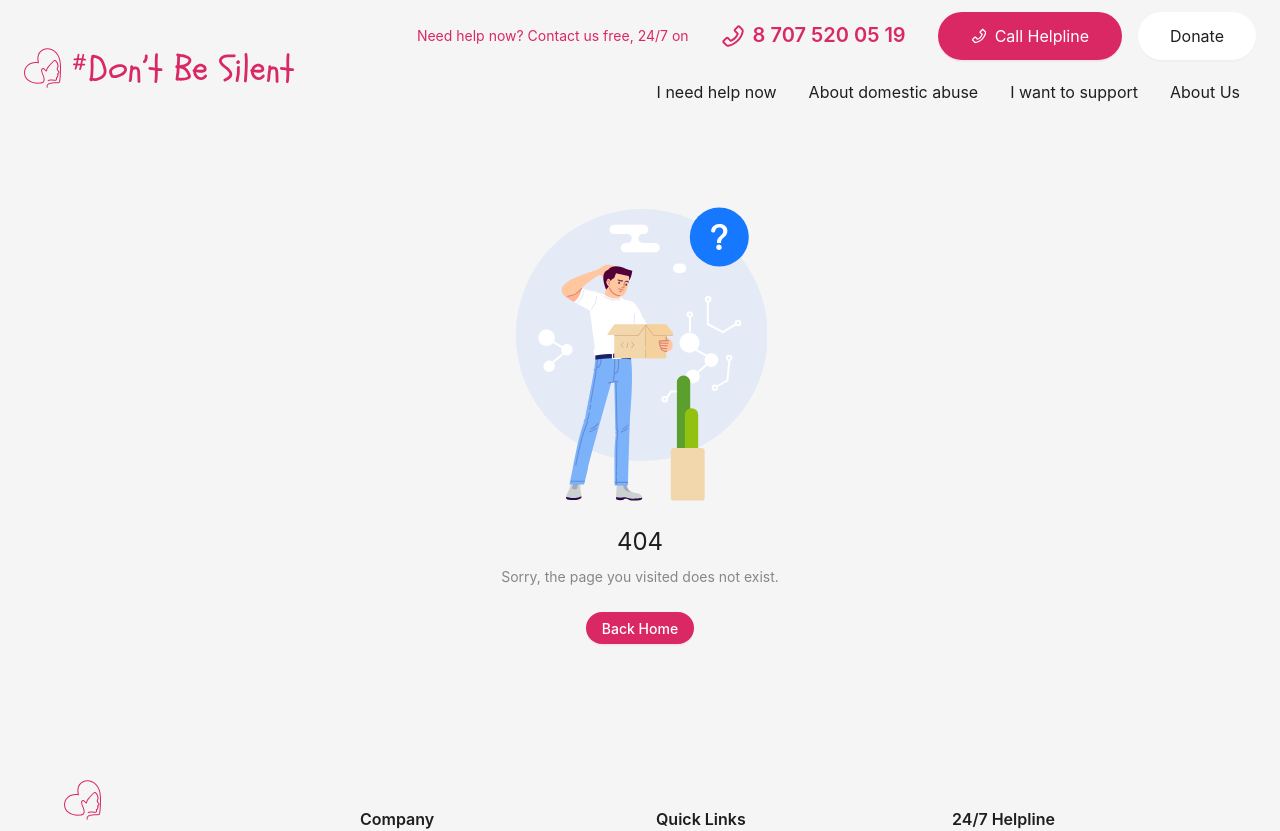
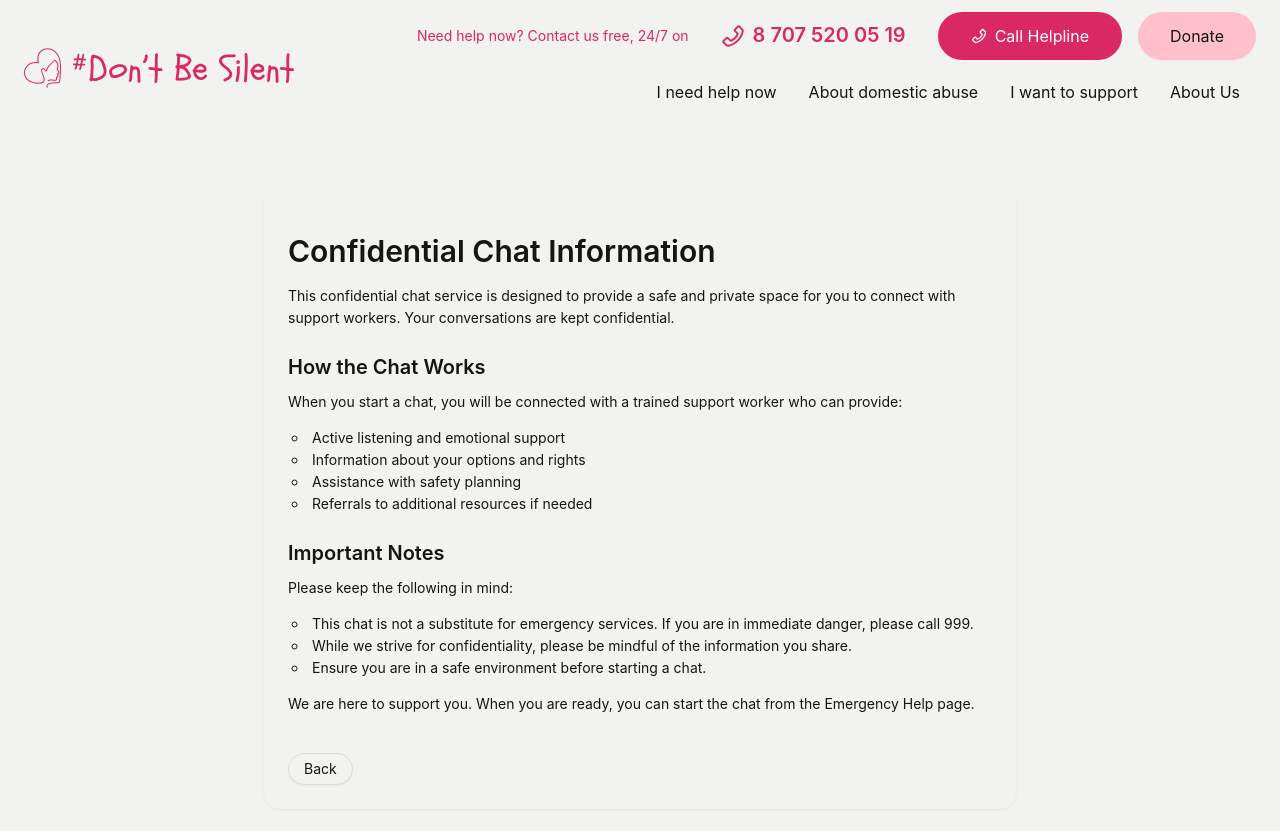
Before and after one commit to pazun/dont_be_silent, a React (Vite) app: page /confidential-chat in a window 1280 px wide. Shown: the top 831 px of the page. Built offline with nearby package versions, Linux system fonts and the light colour scheme; no server answers; sample sign-in values are in the browser's storage.

Commit message:
All buttons work

```diff
--- a/src/App.jsx
+++ b/src/App.jsx
@@ -16,6 +16,7 @@ import SignUp from './pages/SignUp';
 import User from './pages/User';
 import Admin from './pages/Admin';
 import DonationHistory from './pages/DonationHistory';
+import ConfidentialChat from './pages/ConfidentialChat'; // Import ConfidentialChat
 import { customTheme, lightTheme, darkTheme } from './theme/theme';
 import ErrorPage from './pages/ErrorPage';
 import Notifications from './components/Notifications';
@@ -149,6 +150,10 @@ const router = createBrowserRouter([
       {
         path: "/admin",
         element: <ProtectedRoute><Admin /></ProtectedRoute>,
+      },
+      { // Add the new route for ConfidentialChat
+        path: "/confidential-chat",
+        element: <ProtectedRoute><ConfidentialChat /></ProtectedRoute>,
       }
     ],
   },
--- a/src/i18n/translations/en.js
+++ b/src/i18n/translations/en.js
@@ -42,7 +42,7 @@ export default {
     safety: {
       title: "Quick Exit",
       tips: "Safety Tips",
-      point1: "Press ESC key twice to quickly leave this site",
+      point1: "Press Alt+F4/Cmd+q key to quickly leave this site",
       point2: "Clear your browser history after visiting",
       point3: "Use private/incognito browsing",
       point4: "Save emergency numbers under different names",
@@ -349,5 +349,22 @@ export default {
     essentialsDescription: '₸10,000 a month could buy essentials for children arriving in our refuges, including blankets, pyjamas, and toiletries, to replace what they had to leave behind.',
     useCounterButton: 'Use Counter Value',
     currentCounterLabel: 'Current donation counter'
+  },
+  confidentialChat: {
+    title: "Confidential Chat Information",
+    intro: "This confidential chat service is designed to provide a safe and private space for you to connect with support workers. Your conversations are kept confidential.",
+    howItWorksTitle: "How the Chat Works",
+    howItWorksDescription: "When you start a chat, you will be connected with a trained support worker who can provide:",
+    point1: "Active listening and emotional support",
+    point2: "Information about your options and rights",
+    point3: "Assistance with safety planning",
+    point4: "Referrals to additional resources if needed",
+    importantNotesTitle: "Important Notes",
+    importantNotesDescription: "Please keep the following in mind:",
+    note1: "This chat is not a substitute for emergency services. If you are in immediate danger, please call 999.",
+    note2: "While we strive for confidentiality, please be mindful of the information you share.",
+    note3: "Ensure you are in a safe environment before starting a chat.",
+    closing: "We are here to support you. When you are ready, you can start the chat from the Emergency Help page.",
+    backButton: "Back" // Add translation key
   }
 };
--- a/src/i18n/translations/kz.js
+++ b/src/i18n/translations/kz.js
@@ -42,7 +42,7 @@ export default {
     safety: {
       title: "Tez shyǵý",
       tips: "Qaýipsizdik keńesteri",
-      point1: "Saıttan tez shyǵý úshin ESC pernesin eki ret basyńyz",
+      point1: "Saıttan tez shyǵý Alt+F4/Cmd+q pernesin eki ret basyńyz",
       point2: "Saıtqa kirgennen keıin braýzer tarıhyn tazalańyz",
       point3: "Jeke/inkognito rejimin paıdalanyńyz",
       point4: "Tótenshe nómirlerdi basqa attarmen saqtańyz",
@@ -290,5 +290,22 @@ export default {
     essentialsDescription: 'Aıyna 10 000₸ bizdiń panaǵa kelgen balalarǵa kerek-jaraqtardy satyp alýǵa kómektesedi, onyń ishinde kórpe, pıjama jáne dástúrli zattar, olar artynda qaldyrǵan zattardyń ornyna.',
     useCounterButton: 'Esepteýish mándi paıdalaný',
     currentCounterLabel: 'Aǵymdaǵy qaıyrymdylyq esepteýishi'
+  },
+  confidentialChat: {
+    title: "Qupıa chat týraly aqparat",
+    intro: "Bul qupıa chat qyzmeti qoldaý qyzmetkerlerimen baılanysý úshin qaýipsiz jáne jeke keńistik berýge arnalǵan. Sizdiń áńgimelerińiz qupıa saqtalady.",
+    howItWorksTitle: "Chat qalaı jumys isteıdi",
+    howItWorksDescription: "Chatty bastaǵanyńyzda, sizge kómek kórsete alatyn oqytylǵan qoldaý qyzmetkeri baılanysqa shyǵady:",
+    point1: "Belendi tyńdaý jáne emosıonaldy qoldaý",
+    point2: "Sizdiń múmkindikterińiz ben quqyqtaryńyz týraly aqparat",
+    point3: "Qaýipsizdikti josparlaýǵa kómek",
+    point4: "Qajet bolsa, qosymsha resýrstarǵa joldama",
+    importantNotesTitle: "Mańyzdy eskertpeler",
+    importantNotesDescription: "Kelesini este saqtańyz:",
+    note1: "Bul chat jedel járdem qyzmetterin almaıdy. Eger siz tikeleı qaýipte bolsańyz, 999 nómirine qońyrau shalyńyz.",
+    note2: "Biz qupıalylyqty saqtaýǵa tyrysamyz, biraq bólistin aqparatqa muqıat bolyńyz.",
+    note3: "Chatty bastaýdan buryn qaýipsiz ortada ekenińizge kóz jetkizińiz.",
+    closing: "Biz sizdi qoldaý úshin osy jerde turmyz. Daıyn bolǵanyńyzda, jedel járdem betinen chatty bastaýǵa bolady.",
+    backButton: "Artqa"
   }
 };
--- a/src/i18n/translations/ru.js
+++ b/src/i18n/translations/ru.js
@@ -42,7 +42,7 @@ export default {
     safety: {
       title: "Быстрый выход",
       tips: "Советы по безопасности",
-      point1: "Нажмите клавишу ESC дважды, чтобы быстро покинуть сайт",
+      point1: "Нажмите Alt+F4/Cmd+q, чтобы быстро покинуть сайт",
       point2: "Очистите историю браузера после посещения",
       point3: "Используйте приватный/инкогнито режим",
       point4: "Сохраняйте экстренные номера под другими именами",
@@ -369,5 +369,22 @@ export default {
     essentialsDescription: '10 000₸ в месяц могут купить предметы первой необходимости для детей, прибывающих в наши приюты, включая одеяла, пижамы и туалетные принадлежности, чтобы заменить то, что им пришлось оставить.',
     useCounterButton: 'Использовать значение счетчика',
     currentCounterLabel: 'Текущий счетчик пожертвований'
+  },
+  confidentialChat: {
+    title: "Информация о конфиденциальном чате",
+    intro: "Эта конфиденциальная служба чата предназначена для предоставления безопасного и частного пространства для связи с работниками поддержки. Ваши разговоры остаются конфиденциальными.",
+    howItWorksTitle: "Как работает чат",
+    howItWorksDescription: "Когда вы начнете чат, вы будете связаны с обученным работником поддержки, который может предоставить:",
+    point1: "Активное слушание и эмоциональную поддержку",
+    point2: "Информацию о ваших возможностях и правах",
+    point3: "Помощь в планировании безопасности",
+    point4: "Направления к дополнительным ресурсам при необходимости",
+    importantNotesTitle: "Важные примечания",
+    importantNotesDescription: "Пожалуйста, имейте в виду следующее:",
+    note1: "Этот чат не заменяет экстренные службы. Если вы находитесь в непосредственной опасности, пожалуйста, позвоните по номеру 999.",
+    note2: "Хотя мы стремимся к конфиденциальности, пожалуйста, будьте внимательны к информации, которой вы делитесь.",
+    note3: "Убедитесь, что вы находитесь в безопасной обстановке, прежде чем начать чат.",
+    closing: "Мы здесь, чтобы поддержать вас. Когда вы будете готовы, вы можете начать чат со страницы Экстренной помощи.",
+    backButton: "Назад!"
   }
 };
--- /dev/null
+++ b/src/pages/ConfidentialChat.jsx
@@ -0,0 +1,59 @@
+import React from 'react';
+import { Layout, Typography, Card, Button } from 'antd'; // Import Button
+import { useTranslation } from 'react-i18next';
+import { useNavigate } from 'react-router-dom'; // Import useNavigate
+
+const { Content } = Layout;
+const { Title, Paragraph } = Typography;
+
+const ConfidentialChat = () => {
+  const { t } = useTranslation();
+  const navigate = useNavigate(); // Get the navigate function
+
+  const handleBack = () => {
+    navigate(-1); // Navigate back to the previous page
+  };
+
+  return (
+    <Content style={{ padding: '24px', minHeight: 280, maxWidth: '800px', margin: '0 auto' }}>
+      <Card bordered={false}>
+        <Typography>
+          <Title level={2}>{t('confidentialChat.title')}</Title>
+          <Paragraph>
+            {t('confidentialChat.intro')}
+          </Paragraph>
+
+          <Title level={4}>{t('confidentialChat.howItWorksTitle')}</Title>
+          <Paragraph>
+            {t('confidentialChat.howItWorksDescription')}
+          </Paragraph>
+          <ul>
+            <li>{t('confidentialChat.point1')}</li>
+            <li>{t('confidentialChat.point2')}</li>
+            <li>{t('confidentialChat.point3')}</li>
+            <li>{t('confidentialChat.point4')}</li>
+          </ul>
+
+          <Title level={4}>{t('confidentialChat.importantNotesTitle')}</Title>
+          <Paragraph>
+            {t('confidentialChat.importantNotesDescription')}
+          </Paragraph>
+          <ul>
+            <li>{t('confidentialChat.note1')}</li>
+            <li>{t('confidentialChat.note2')}</li>
+            <li>{t('confidentialChat.note3')}</li>
+          </ul>
+
+          <Paragraph>
+            {t('confidentialChat.closing')}
+          </Paragraph>
+        </Typography>
+        <Button type="default" onClick={handleBack} style={{ marginTop: '24px' }}>
+          {t('confidentialChat.backButton')} {/* Use translation key */}
+        </Button>
+      </Card>
+    </Content>
+  );
+};
+
+export default ConfidentialChat;
--- a/src/pages/EmergencyHelp.jsx
+++ b/src/pages/EmergencyHelp.jsx
@@ -2,12 +2,23 @@ import React from 'react';
 import { Layout, Typography, Card, Row, Col, Button } from 'antd';
 import { PhoneOutlined, MessageOutlined, SafetyOutlined } from '@ant-design/icons';
 import { useTranslation } from 'react-i18next';
+import { useNavigate } from 'react-router-dom';
 
 const { Content } = Layout;
 const { Title, Paragraph, Text } = Typography;
 
 const EmergencyHelp = () => {
   const { t } = useTranslation();
+  const navigate = useNavigate();
+
+  const handleStartChat = () => {
+    navigate('/confidential-chat');
+  };
+
+  const handleLogoutAndLeave = () => {
+    localStorage.removeItem('token');
+    navigate('/signin');
+  };
 
   return (
     <Content style={{ padding: '24px', minHeight: 280 }}>
@@ -43,7 +54,13 @@ const EmergencyHelp = () => {
             title={<><MessageOutlined /> {t('emergency.onlineChat.title')}</>}
             bordered={false}
           >
-            <Button type="primary" size="large" block style={{ marginBottom: '16px' }}>
+            <Button
+              type="primary"
+              size="large"
+              block
+              style={{ marginBottom: '16px' }}
+              onClick={handleStartChat}
+            >
               {t('emergency.onlineChat.startChat')}
             </Button>
             <Paragraph>
@@ -72,7 +89,7 @@ const EmergencyHelp = () => {
                 <li>{t('emergency.safety.point4')}</li>
               </ul>
             </Paragraph>
-            <Button danger block>
+            <Button danger block onClick={handleLogoutAndLeave}> {/* Add onClick handler */}
               {t('emergency.safety.leaveButton')}
             </Button>
           </Card>
--- a/src/pages/Support.jsx
+++ b/src/pages/Support.jsx
@@ -2,12 +2,21 @@ import React from 'react';
 import { Layout, Typography, Card, Row, Col, Button } from 'antd';
 import { HeartOutlined, TeamOutlined, SoundOutlined, DollarOutlined } from '@ant-design/icons';
 import { useTranslation } from 'react-i18next';
+import { useNavigate } from 'react-router-dom'; // Import useNavigate
 
 const { Content } = Layout;
 const { Title, Paragraph } = Typography;
 
 const Support = () => {
   const { t } = useTranslation();
+  const navigate = useNavigate();
+
+  const handleDonateClick = () => {
+    navigate('/donation');
+  };
+  const handleAbout = () => {
+    navigate('/about');
+  };
 
   return (
     <Content style={{ padding: '24px', minHeight: 280 }}>
@@ -33,7 +42,7 @@ const Support = () => {
                 ))}
               </ul>
             </Paragraph>
-            <Button type="primary" block>
+            <Button type="primary" block onClick={handleDonateClick}>
               {t('support.donate.button')}
             </Button>
           </Card>
@@ -53,7 +62,7 @@ const Support = () => {
                 ))}
               </ul>
             </Paragraph>
-            <Button type="primary" block>
+            <Button type="primary" block onClick={handleAbout}>
               {t('support.volunteer.button')}
             </Button>
           </Card>
@@ -73,7 +82,7 @@ const Support = () => {
                 ))}
               </ul>
             </Paragraph>
-            <Button type="primary" block>
+            <Button type="primary" block onClick={handleAbout}>
               {t('support.awareness.button')}
             </Button>
           </Card>
@@ -93,7 +102,7 @@ const Support = () => {
                 ))}
               </ul>
             </Paragraph>
-            <Button type="primary" block>
+            <Button type="primary" block onClick={handleAbout}>
               {t('support.corporate.button')}
             </Button>
           </Card>
```
